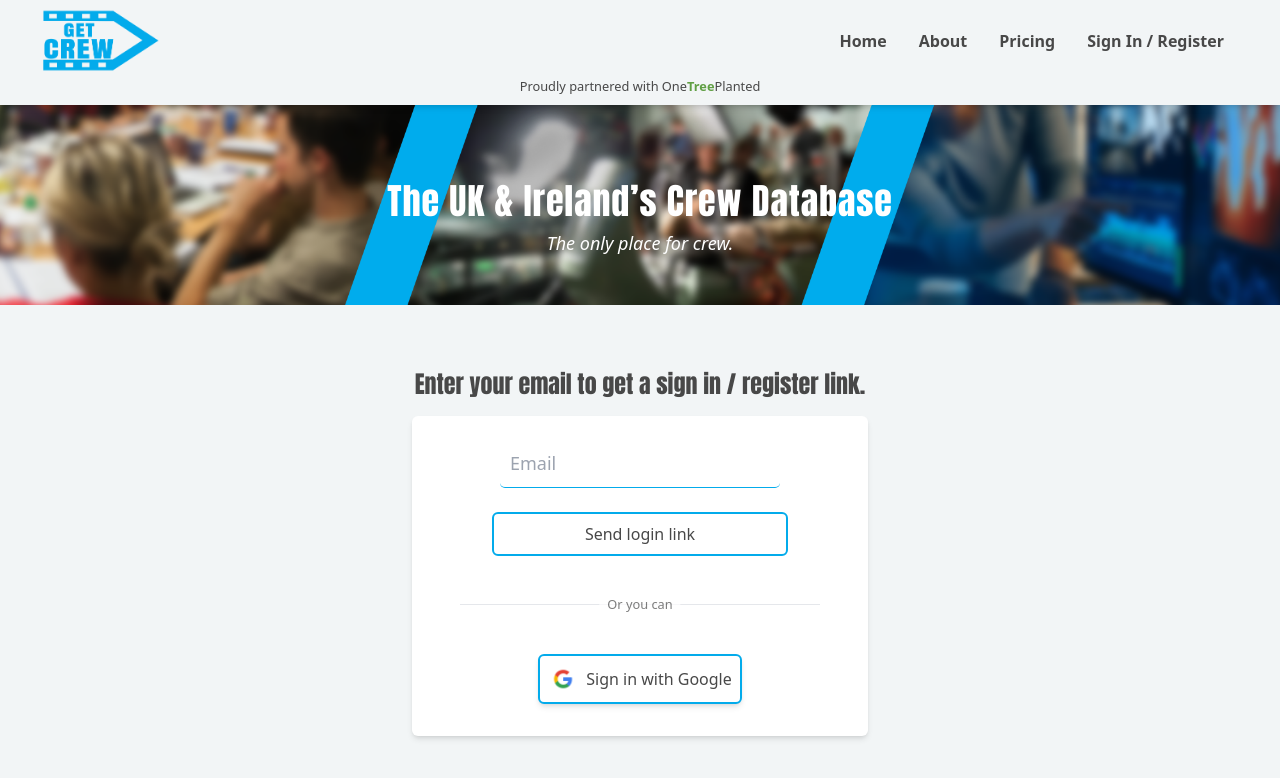
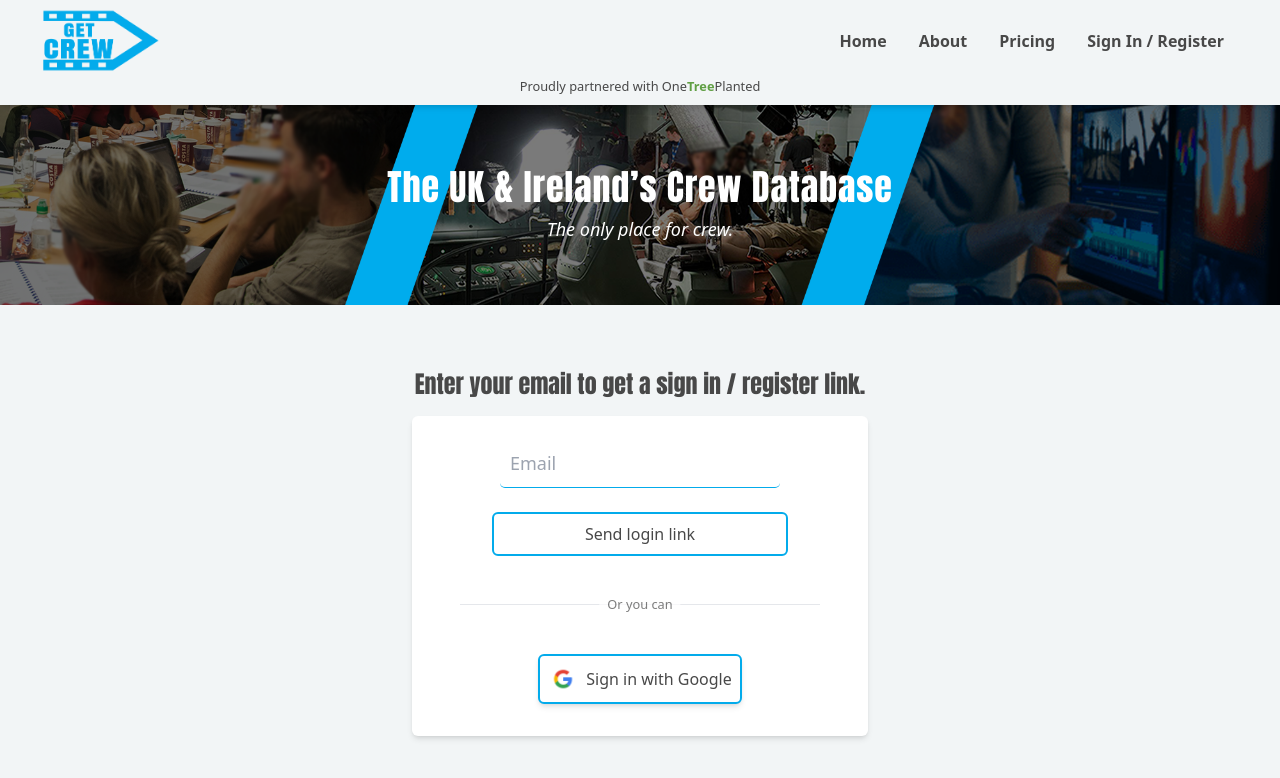
Before and after one commit to sdbxsdb/we-are-crew, a Next.js app: page /my-crew in a window 1280 px wide. Shown: the top 778 px of the page. Built offline with nearby package versions, Linux system fonts and the light colour scheme; no server answers; the database is empty.

Commit message:
updated banner image

```diff
--- a/components/Banner.js
+++ b/components/Banner.js
@@ -4,9 +4,11 @@ import React from "react";
 const Banner = () => {
 
   return (
-    <div style={{ backgroundImage: `url("images/newBanner.png")`, backgroundSize: 'cover', backgroundPosition: 'center' }} className="w-full flex justify-center overflow-hidden items-center h-[80px] md:h-[200px] relative px-4">
-      <p className="text-center text-1xl md:text-4xl text-white z-40 font-anton tracking-wide mb-5 md:mb-2">The UK &amp; Ireland’s Crew Database</p>
-      <p className="text-lg text-white absolute bottom-3 md:bottom-12 z-50"><cite>The only place for crew.</cite></p>
+    <div style={{ backgroundImage: `url("images/newBannerBlackfaded.png")`, backgroundSize: 'cover', backgroundPosition: 'center' }} className="w-full flex justify-center overflow-hidden items-center h-[80px] md:h-[200px] relative px-4">
+      <div className="flex relative flex-col items-center p-4 rounded-full">
+        <p className="text-center text-1xl md:text-4xl text-white z-40 font-anton tracking-wide mb-5 md:mb-2">The UK &amp; Ireland’s Crew Database</p>
+        <p className="text-lg text-white  bottom-0 md:bottom-12 z-50"><cite>The only place for crew.</cite></p>
+      </div>
       {/* <img src="/images/newBanner.png" alt="" width="100%" height="100%" className="absolute z-30 opacity-100 -top-[40px] md:-top-[110px]" /> */}
     </div>
   );
--- a/components/PricingOptions.js
+++ b/components/PricingOptions.js
@@ -51,7 +51,7 @@ const PricingOptions = ({ plans, req, res }) => {
     <>
 
         <div className="flex flex-col items-center w-full justify-center mb-12 relative">
-          <div style={{ backgroundImage: `url("images/newBanner.png")`, backgroundSize: 'cover', backgroundPosition: 'center' }} className="w-full banner flex flex-col justify-center items-center p-6 md:p-12 mb-8 text-white relative">
+          <div style={{ backgroundImage: `url("images/newBannerBlackfaded.png")`, backgroundSize: 'cover', backgroundPosition: 'center' }} className="w-full banner flex flex-col justify-center items-center p-6 md:p-12 mb-8 text-white relative">
             <h1 className=" tracking-wide text-2xl w-full text-center md:text-3xl shadow-black">
               Simple plans. Better prices.
             </h1>
--- a/pages/about.js
+++ b/pages/about.js
@@ -14,7 +14,7 @@ const about = () => {
       </Head>
 
       <div className="aboutPage pb-12">
-        <div style={{ backgroundImage: `url("images/newBanner.png")`, backgroundSize: 'cover', backgroundPosition: 'center' }} className="w-full banner overflow-hidden flex justify-center items-center p-4 md:p-12 mb-6 md:mb-12 text-white relative">
+        <div style={{ backgroundImage: `url("images/newBannerBlackfaded.png")`, backgroundSize: 'cover', backgroundPosition: 'center' }} className="w-full banner overflow-hidden flex justify-center items-center p-4 md:p-12 mb-6 md:mb-12 text-white relative">
           <h1 className="text-1xl text-center md:text-3xl tracking-wide">
             Any experience. Any department. Anyone.
           </h1>
```
Also changed, not shown: public/images/newBannerBlackfaded.png (added), public/images/newBannerNoBlur.png (added).
